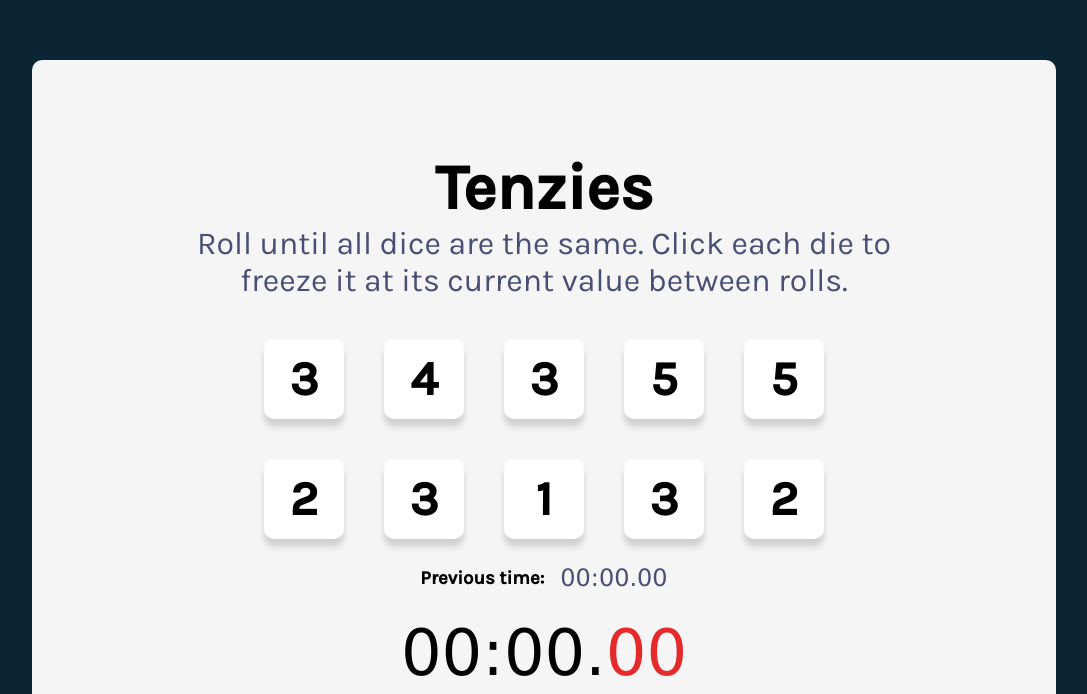
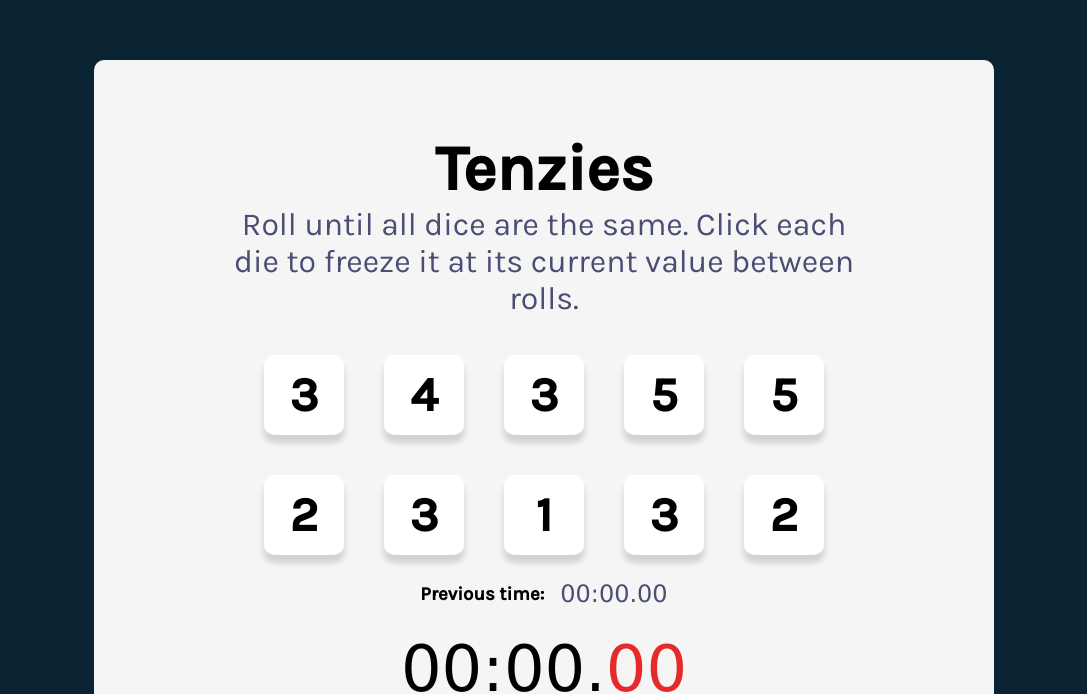
Before and after one commit to mavSeneris/tenzies, a React (Vite) app: page / in a window 1280 px wide. Shown: the part 132-826 px from the top of the page, without its empty margins (96-1183 px from the left). Built offline with nearby package versions, Linux system fonts and the light colour scheme.

Commit message:
deleted deplyment files

```diff
--- a/src/style.css
+++ b/src/style.css
@@ -32,6 +32,8 @@ main {
   padding: 70px 0;
   background: #F5F5F5;
   width: 80vw;
+  max-width: 900px;
+  min-width: 900px;
   height: 80vw;
   max-height: 800px;
   border-radius: 10px;
```
Also changed, not shown: 1 other file (tests, documents, lock files or other folders).
